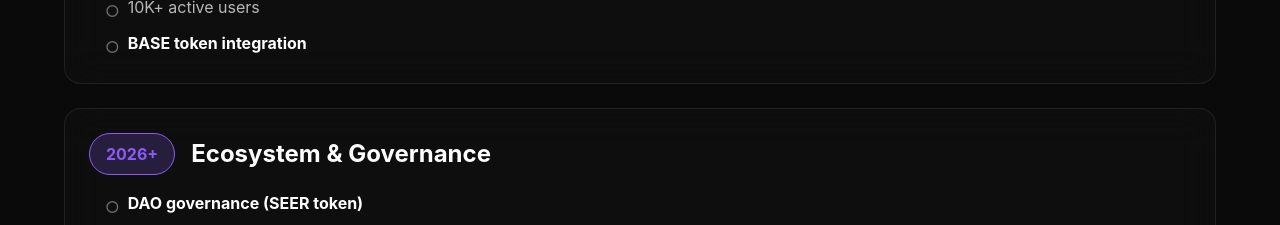
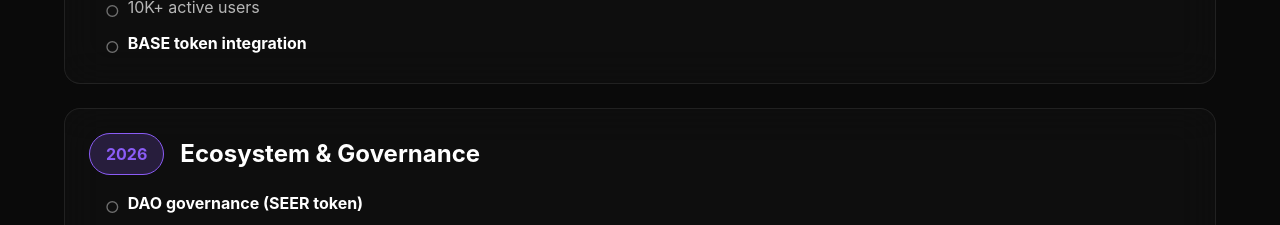
Before and after one commit to seershub/seershub-landing, a Next.js app: page /pitch-deck in a window 1280 px wide. Shown: the part 5540-5765 px from the top of the page. Built offline with nearby package versions, Linux system fonts and the light colour scheme.

Commit message:
docs: fix pitch-deck roadmap timeline (2026 instead of 2026+)

```diff
--- a/app/pitch-deck/page.tsx
+++ b/app/pitch-deck/page.tsx
@@ -639,7 +639,7 @@ export default function PitchDeckPage() {
               >
                 <div className="flex items-center gap-4 mb-4">
                   <div className="px-4 py-2 rounded-full bg-accent-purple/20 border border-accent-purple text-accent-purple font-bold">
-                    2026+
+                    2026
                   </div>
                   <h3 className="text-2xl font-bold">Ecosystem & Governance</h3>
                 </div>
```
